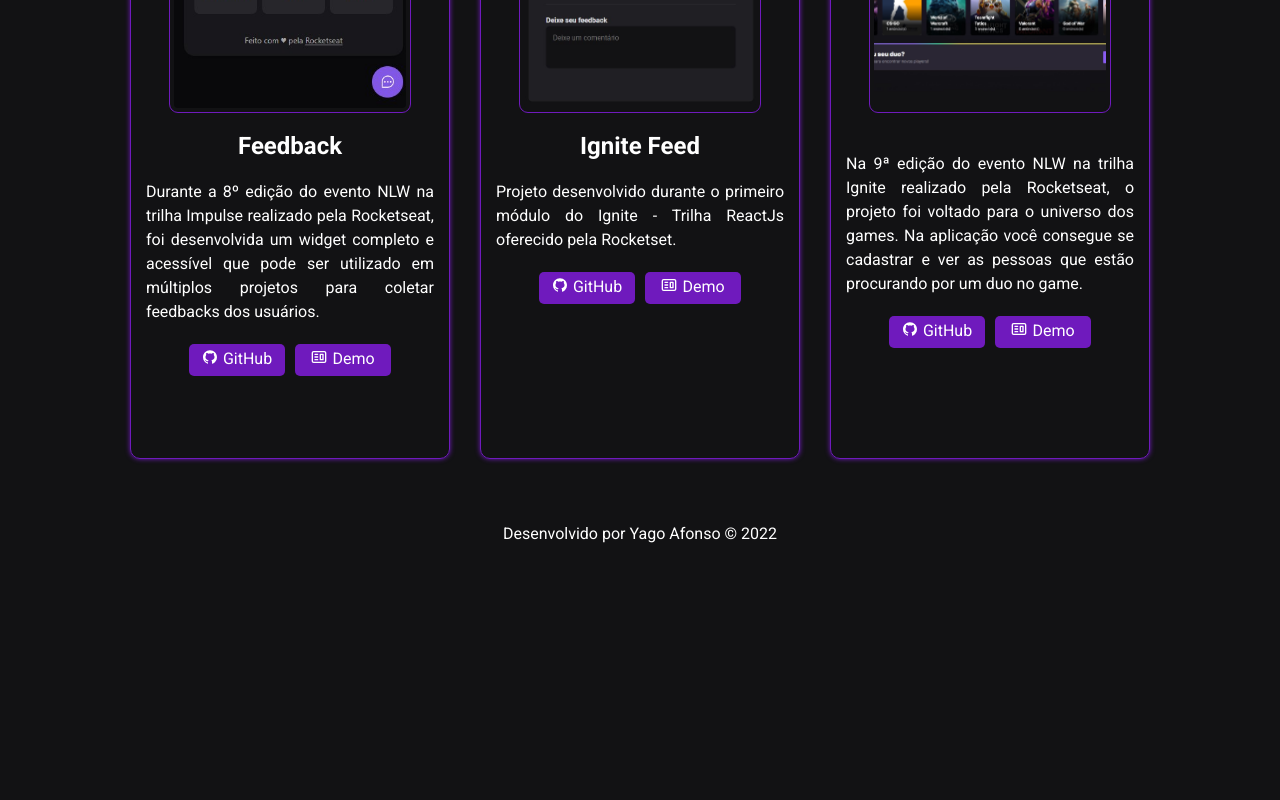
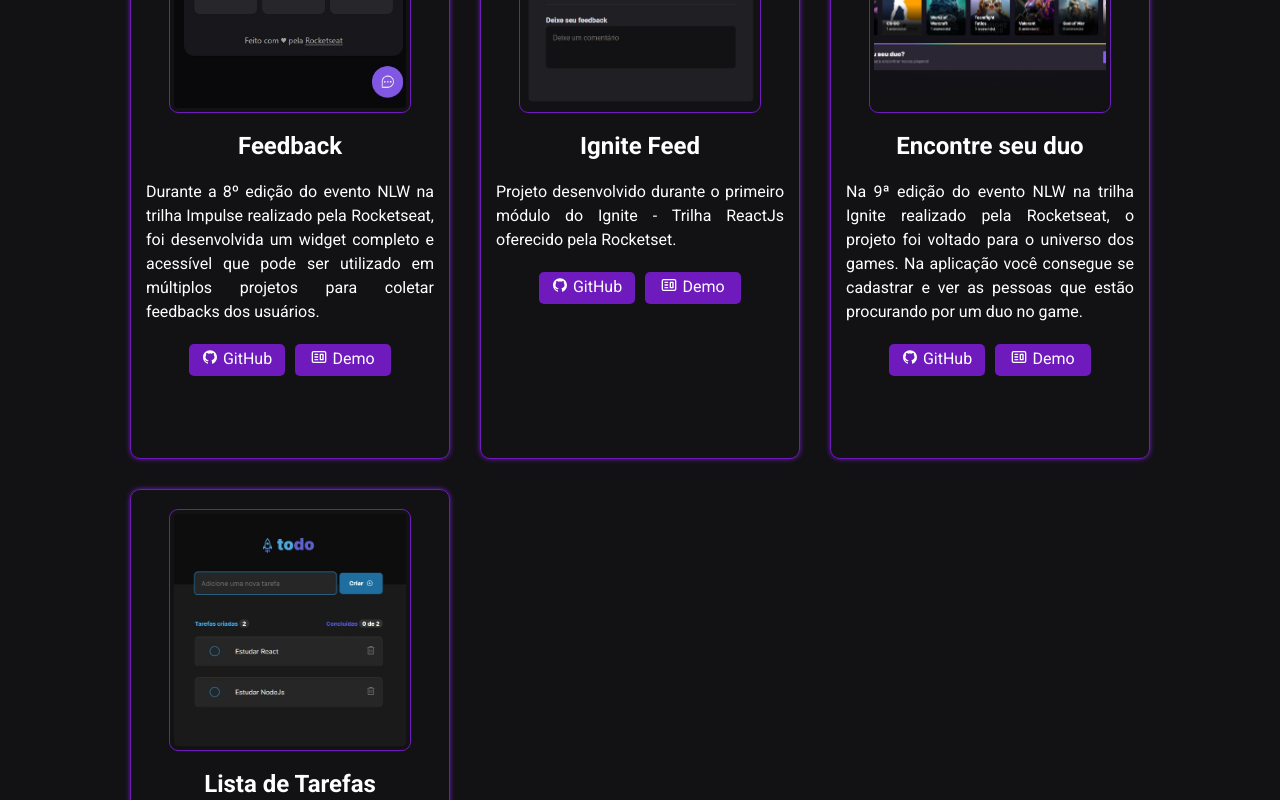
Before and after one commit to yagoafonso/Portfolio, a React (Vite) app: page /projects in a window 1280 px wide. Shown: the part 460-1260 px from the top of the page. Before the commit the page ends 1009 px from the top, so only its background shows below. Built offline with nearby package versions, Linux system fonts and the light colour scheme.

Commit message:
add project todo list

```diff
--- a/src/pages/Projects/Projects.jsx
+++ b/src/pages/Projects/Projects.jsx
@@ -3,6 +3,7 @@ import { ProjectCard } from "../../components/ProjectCard/ProjectCard";
 import  imgProjectFeedback  from "../../assets/projeto_nlw_return.jpg";
 import imgProjectIgniteFeed from "../../assets/ignitefeed.jpg";
 import imgProjectEsports from "../../assets/projeto_nlw_esports.jpg";
+import imgProjectTodoList from "../../assets/todo_list.jpg";
 
 import {
   ContainerProjects,
@@ -33,9 +34,17 @@ export function Projects(){
         />
         <ProjectCard
           src={imgProjectEsports}
+          title="Encontre seu duo"
           text="Na 9ª edição do evento NLW na trilha Ignite realizado pela Rocketseat, o projeto foi voltado para o universo dos games. Na aplicação você consegue se cadastrar e ver as pessoas que estão procurando por um duo no game."
           linkGitHub="https://github.com/yagoafonso/nlw_esports"
           linkDemo="https://nlw-esports-nu.vercel.app/"
+        />
+        <ProjectCard
+          src={imgProjectTodoList}
+          title="Lista de Tarefas"
+          text="Projeto de Todo List, foi desenvolvido para consolidar e aprimorar os conhecimentos sobre React com Typescript e CSS Modules."
+          linkGitHub="https://github.com/yagoafonso/todo-list"
+          linkDemo="https://todo-list-yagoafonso.vercel.app/"
         />
       </ContainerProjectCards>
     </ContainerProjects>
```
Also changed, not shown: src/assets/todo_list.jpg (added).
